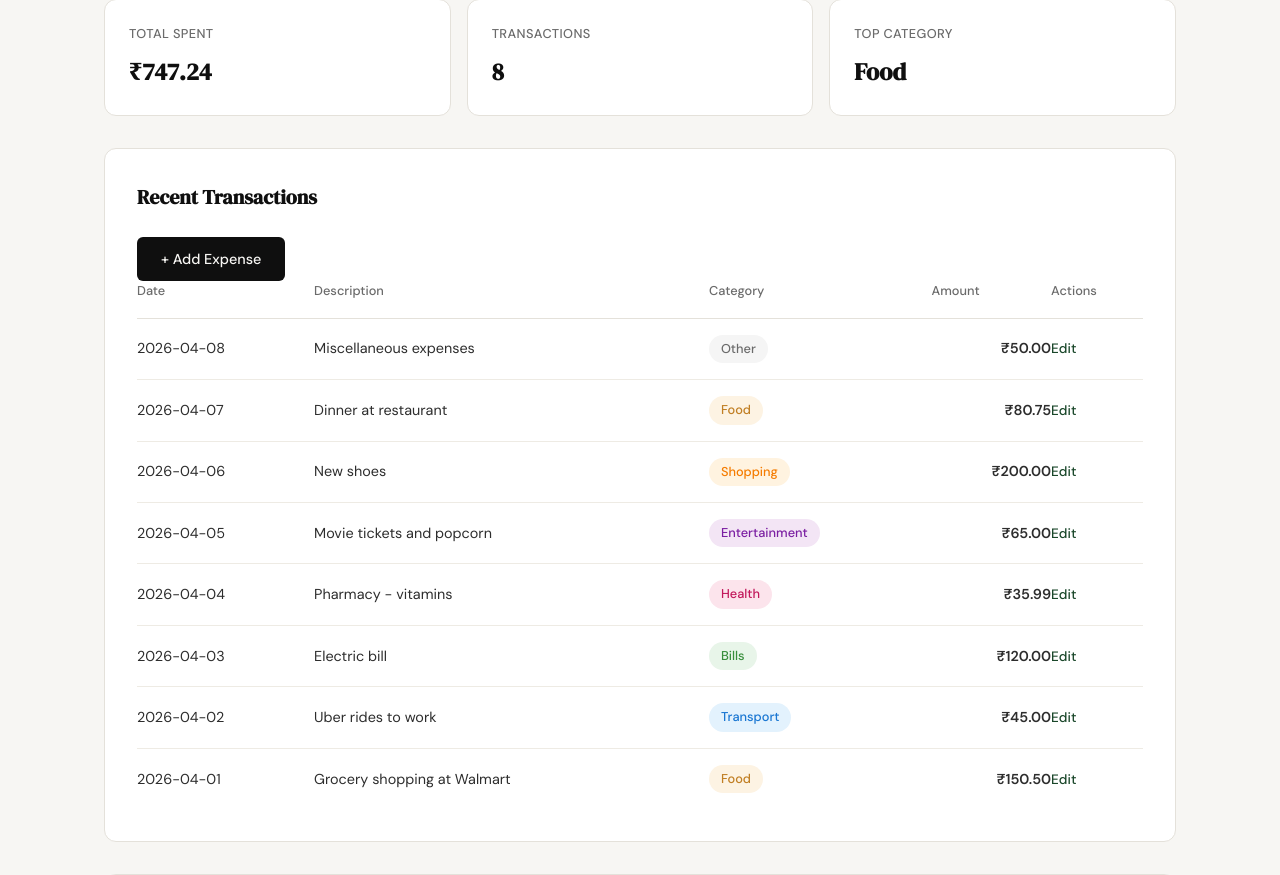
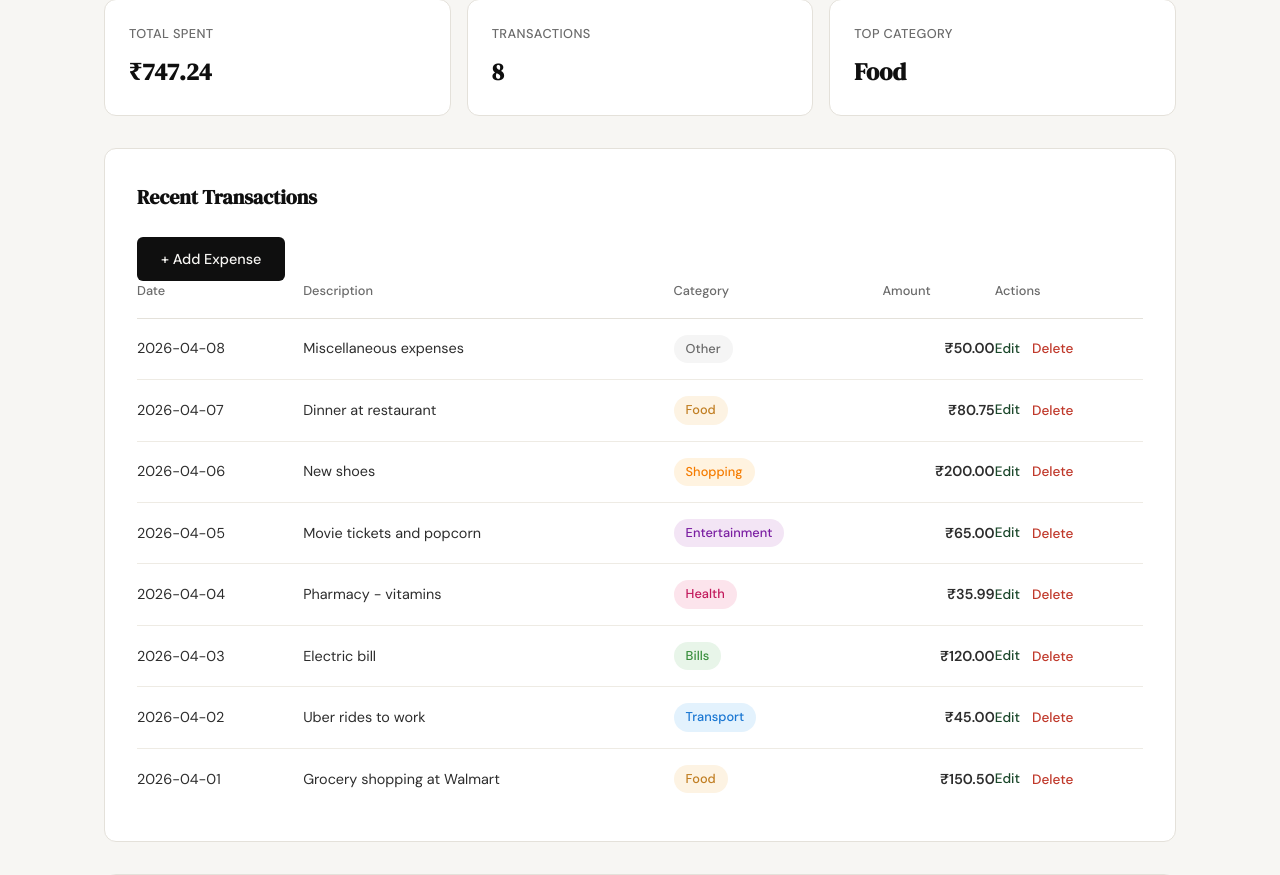
Before and after one commit to Yatin91/ai_assisted_coding_claude_code_expense_tracker, a Flask app: page /profile in a window 1280 px wide. Shown: the part 440-1315 px from the top of the page. Run offline with Flask 3, Linux system fonts and the light colour scheme; the visitor is signed in with stand-in values (Sample User, id 1); data comes from the database, SQL or seed files in the repository.

Commit message:
feat: implement delete expense functionality

```diff
--- a/app.py
+++ b/app.py
@@ -28,6 +28,7 @@ from database.queries import (
     insert_expense,
     get_expense_by_id,
     update_expense,
+    delete_expense_by_id,
 )
 
 EXPENSE_CATEGORIES = [
@@ -366,9 +367,20 @@ def edit_expense(id):
     )
 
 
-@app.route("/expenses/<int:id>/delete")
+@app.route("/expenses/<int:id>/delete", methods=["POST"])
 def delete_expense(id):
-    return "Delete expense — coming in Step 9"
+    if not session.get("user_id"):
+        return redirect(url_for("login"))
+
+    user_id = session["user_id"]
+
+    expense = get_expense_by_id(id)
+    if not expense or expense["user_id"] != user_id:
+        abort(404)
+
+    delete_expense_by_id(id, user_id)
+    flash("Expense deleted.", "success")
+    return redirect(url_for("profile"))
 
 
 @app.route("/terms")
--- a/database/queries.py
+++ b/database/queries.py
@@ -73,6 +73,28 @@ def update_expense(expense_id, user_id, amount, category, date, description):
          WHERE id = ? AND user_id = ?
     """,
         (amount, category, date, description, expense_id, user_id),
+    )
+    conn.commit()
+    rowcount = cursor.rowcount
+    conn.close()
+    return rowcount
+
+
+def delete_expense_by_id(expense_id, user_id):
+    """
+    Delete an expense owned by `user_id`.
+    The user_id guard in the WHERE clause is defence-in-depth — the route also
+    performs an ownership check before calling this.
+    Returns the number of rows deleted (0 if the row doesn't exist or isn't owned).
+    """
+    conn = get_db()
+    cursor = conn.cursor()
+    cursor.execute(
+        """
+        DELETE FROM expenses
+         WHERE id = ? AND user_id = ?
+    """,
+        (expense_id, user_id),
     )
     conn.commit()
     rowcount = cursor.rowcount
--- a/static/css/style.css
+++ b/static/css/style.css
@@ -719,15 +719,35 @@ a { color: inherit; text-decoration: none; }
     text-align: right;
 }
 
+.txn-actions {
+    display: flex;
+    align-items: center;
+    gap: 0.75rem;
+}
+
 .txn-action {
     font-size: 0.85rem;
     font-weight: 500;
     color: var(--accent);
     text-decoration: none;
+    background: none;
+    border: none;
+    padding: 0;
+    cursor: pointer;
+    font-family: inherit;
 }
 
 .txn-action:hover {
     text-decoration: underline;
+}
+
+.txn-action--danger {
+    color: var(--danger);
+}
+
+.txn-delete-form {
+    display: inline;
+    margin: 0;
 }
 
 .category-badge {
--- a/templates/profile.html
+++ b/templates/profile.html
@@ -82,7 +82,16 @@
                         <td>{{ txn.description }}</td>
                         <td><span class="category-badge category-{{ txn.category|lower }}">{{ txn.category }}</span></td>
                         <td class="amount">₹{{ "%.2f"|format(txn.amount) }}</td>
-                        <td><a href="{{ url_for('edit_expense', id=txn.id) }}" class="txn-action">Edit</a></td>
+                        <td>
+                            <div class="txn-actions">
+                                <a href="{{ url_for('edit_expense', id=txn.id) }}" class="txn-action">Edit</a>
+                                <form method="POST" action="{{ url_for('delete_expense', id=txn.id) }}"
+                                      class="txn-delete-form"
+                                      onsubmit="return confirm('Delete this expense? This cannot be undone.');">
+                                    <button type="submit" class="txn-action txn-action--danger">Delete</button>
+                                </form>
+                            </div>
+                        </td>
                     </tr>
                     {% endfor %}
                 </tbody>
```
Also changed, not shown: .claude/specs/09-delete-expense.md (added).
